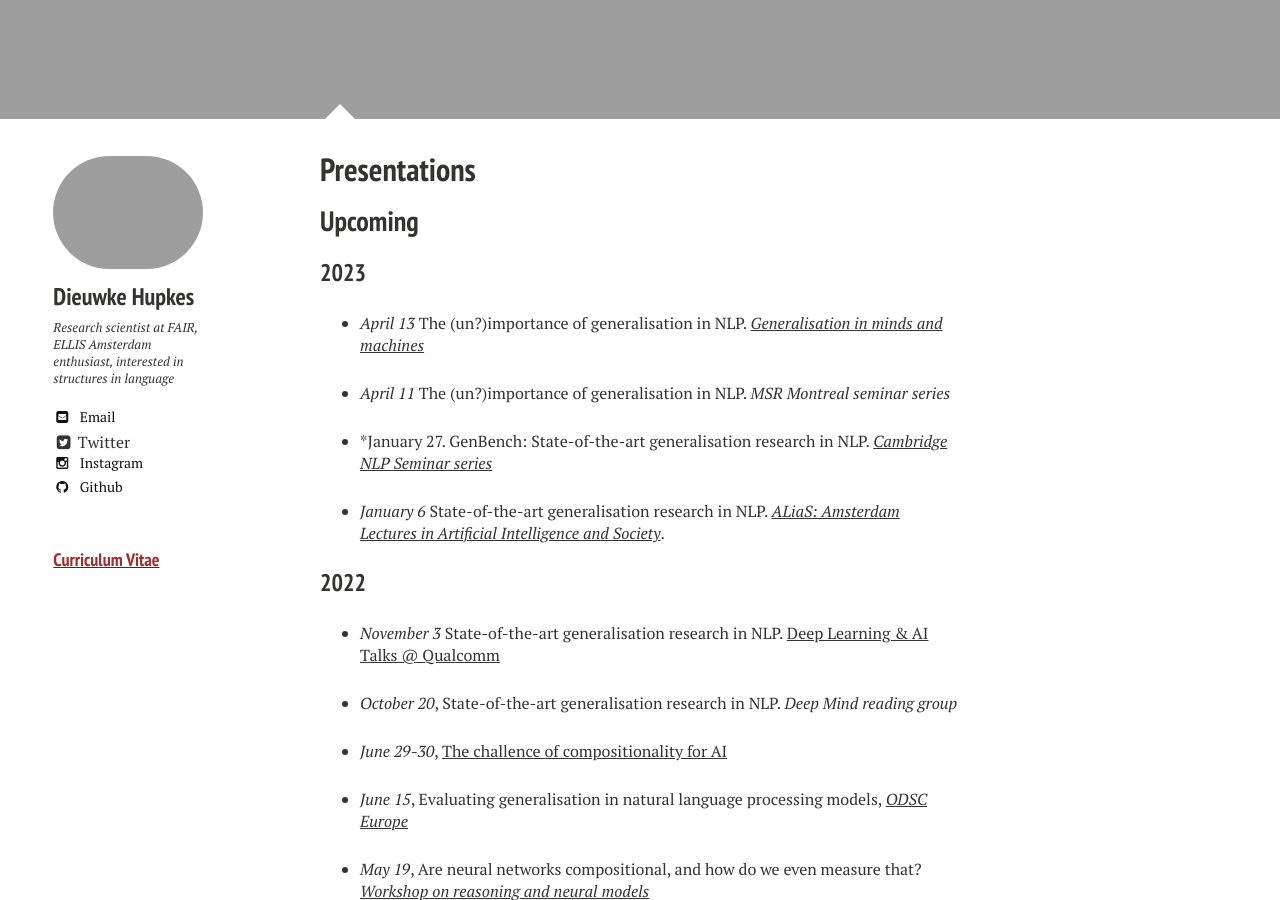
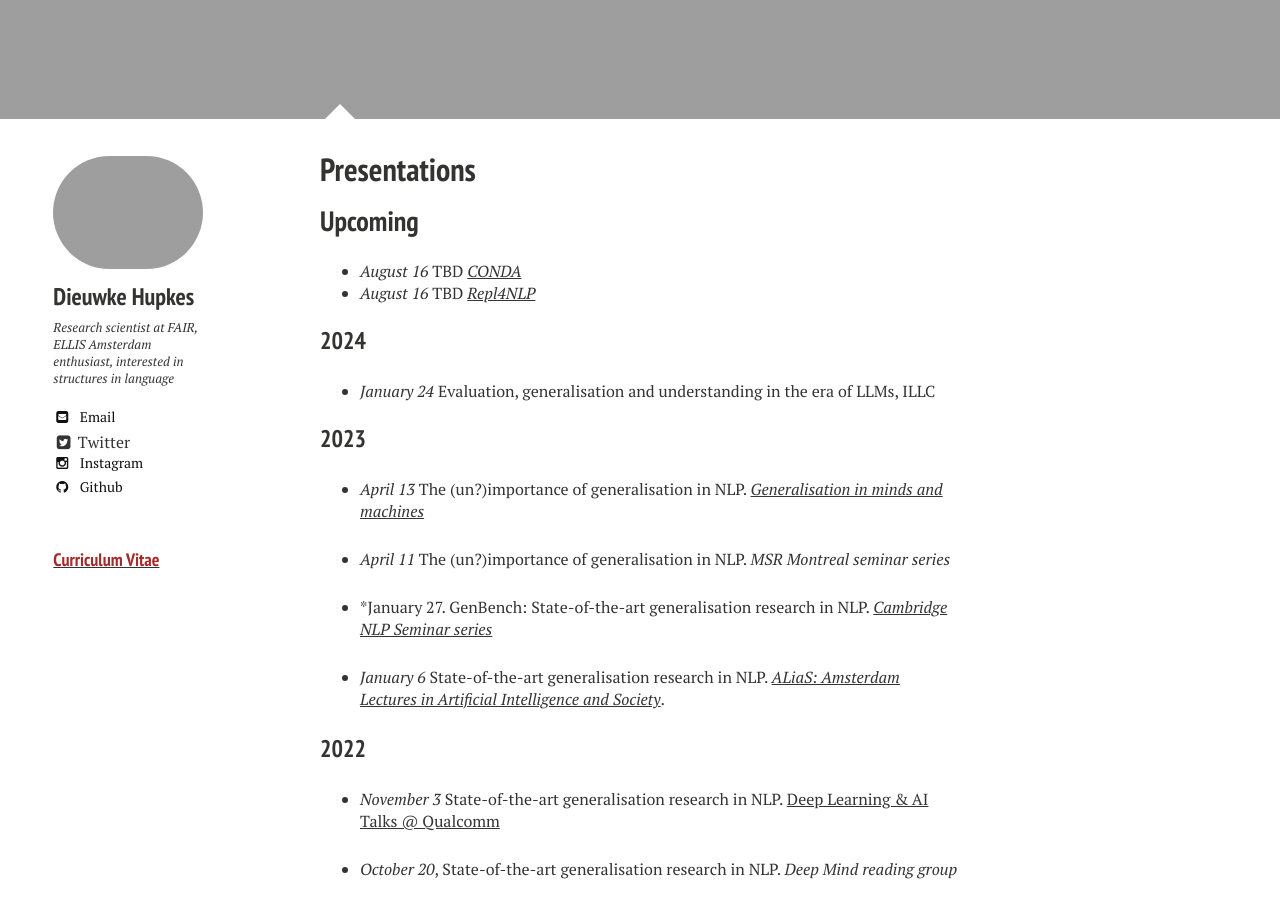
Before and after one commit to dieuwkehupkes/dieuwkehupkes.github.io, a Jekyll site: the page built from talks.md, in a window 1280 px wide and 900 px high, scrolled down 925 px. Built offline with Jekyll 4.4.1, drawn with Linux system fonts in a browser that asks for light colours; nearby versions of some CDN libraries.

Commit message:
Update talks

```diff
--- a/talks.md
+++ b/talks.md
@@ -12,19 +12,22 @@ image:
 
 ## Upcoming
 
+* *August 16* TBD [*CONDA*](https://conda-workshop.github.io/)
+* *August 16* TBD [*Repl4NLP*](http://www.wikicfp.com/cfp/servlet/event.showcfp?eventid=178782&copyownerid=320)
+
+### 2024
+
+* *January 24* Evaluation, generalisation and understanding in the era of LLMs, ILLC
+
 ### 2023
-
 
 * *April 13* The (un?)importance of generalisation in NLP. [*Generalisation in minds and machines*](https://mindandmachine.blogs.bristol.ac.uk/)
 
 * *April 11* The (un?)importance of generalisation in NLP. *MSR Montreal seminar series*
 
-
 * *January 27. GenBench: State-of-the-art generalisation research in NLP. [*Cambridge NLP Seminar series*](https://talks.cam.ac.uk/show/index/6401)
 
-
 * *January 6* State-of-the-art generalisation research in NLP. [*ALiaS: Amsterdam Lectures in Artificial Intelligence and Society*](https://staff.fnwi.uva.nl/w.zuidema/alias-2023/).
-
 
 ### 2022
 
```
